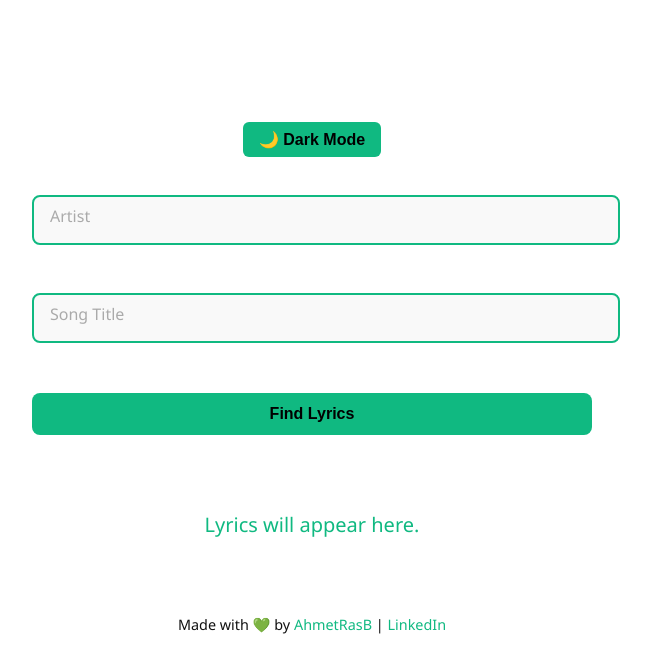
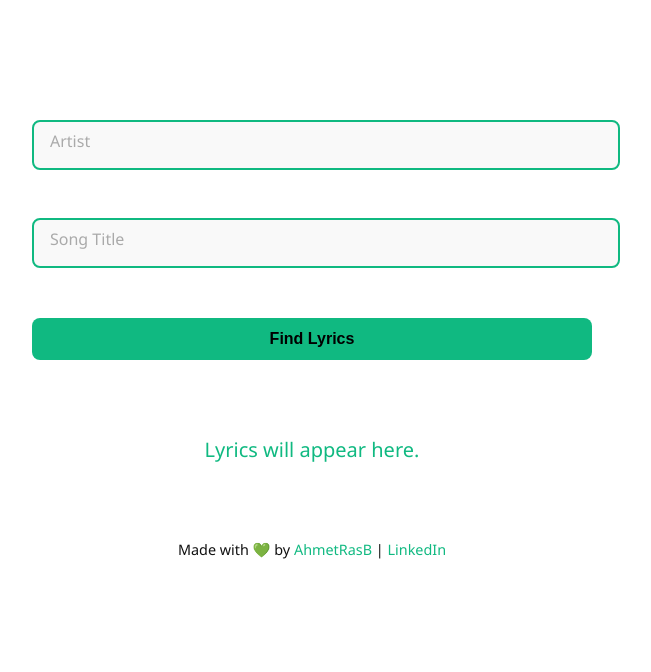
Before and after one commit to AhmetRasB/lyrics-finder, a React (Create React App) app: page / in a window 1280 px wide. Shown: the top 672 px of the page, without its empty margins (328-979 px from the left). Built offline with nearby package versions, Linux system fonts and the light colour scheme.

Commit message:
Not found and basic title + favicon features added

```diff
--- a/public/index.html
+++ b/public/index.html
@@ -2,42 +2,14 @@
 <html lang="en">
   <head>
     <meta charset="utf-8" />
-    <link rel="icon" href="%PUBLIC_URL%/favicon.ico" />
+    <link rel="icon" href="%PUBLIC_URL%/music-icon.png" /> <!-- favicon -->
     <meta name="viewport" content="width=device-width, initial-scale=1" />
     <meta name="theme-color" content="#000000" />
-    <meta
-      name="description"
-      content="Web site created using create-react-app"
-    />
-    <link rel="apple-touch-icon" href="%PUBLIC_URL%/logo192.png" />
-    <!--
-      manifest.json provides metadata used when your web app is installed on a
-      user's mobile device or desktop. See https://developers.google.com/web/fundamentals/web-app-manifest/
-    -->
-    <link rel="manifest" href="%PUBLIC_URL%/manifest.json" />
-    <!--
-      Notice the use of %PUBLIC_URL% in the tags above.
-      It will be replaced with the URL of the `public` folder during the build.
-      Only files inside the `public` folder can be referenced from the HTML.
-
-      Unlike "/favicon.ico" or "favicon.ico", "%PUBLIC_URL%/favicon.ico" will
-      work correctly both with client-side routing and a non-root public URL.
-      Learn how to configure a non-root public URL by running `npm run build`.
-    -->
-    <title>React App</title>
+    <meta name="description" content="Find song lyrics easily with lyrics-finder!" />
+    <title>lyrics-finder</title>
   </head>
   <body>
     <noscript>You need to enable JavaScript to run this app.</noscript>
     <div id="root"></div>
-    <!--
-      This HTML file is a template.
-      If you open it directly in the browser, you will see an empty page.
-
-      You can add webfonts, meta tags, or analytics to this file.
-      The build step will place the bundled scripts into the <body> tag.
-
-      To begin the development, run `npm start` or `yarn start`.
-      To create a production bundle, use `npm run build` or `yarn build`.
-    -->
   </body>
 </html>
--- a/src/LyricsForm.css
+++ b/src/LyricsForm.css
@@ -135,3 +135,8 @@ body {
 .footer a:hover {
   text-decoration: underline;
 }
+.submit-btn:disabled {
+    background-color: #999;
+    cursor: not-allowed;
+    opacity: 0.6;
+  }
--- a/src/LyricsForm.js
+++ b/src/LyricsForm.js
@@ -1,27 +1,14 @@
-import React, { useState, useEffect } from 'react';
+import React, { useState } from 'react';
 import { useForm } from 'react-hook-form';
 import { ToastContainer, toast } from 'react-toastify';
 import 'react-toastify/dist/ReactToastify.css';
-import './LyricsForm.css'; // Aşağıdaki CSS dosyasını ayrı olarak oluştur
+import './LyricsForm.css';
 
 const LyricsForm = () => {
   const { register, handleSubmit, formState: { errors } } = useForm();
   const [lyrics, setLyrics] = useState('');
   const [loading, setLoading] = useState(false);
-  const [isDark, setIsDark] = useState(false);
-
-  useEffect(() => {
-    const prefersDark = window.matchMedia('(prefers-color-scheme: dark)').matches;
-    if (prefersDark) {
-      document.body.classList.add('dark');
-      setIsDark(true);
-    }
-  }, []);
-
-  const toggleTheme = () => {
-    document.body.classList.toggle('dark');
-    setIsDark(!isDark);
-  };
+  const [error, setError] = useState(false);
 
   const toastifyError = () => {
     toast.error('Lyrics not found!', {
@@ -35,6 +22,9 @@ const LyricsForm = () => {
   const onSubmit = async (data) => {
     const { artist, title } = data;
     setLoading(true);
+    setLyrics('');
+    setError(false);
+
     try {
       const res = await fetch(`https://api.lyrics.ovh/v1/${artist}/${title}`);
       const json = await res.json();
@@ -42,11 +32,12 @@ const LyricsForm = () => {
       if (json.lyrics) {
         setLyrics(json.lyrics);
       } else {
-        setLyrics('');
+        setError(true);
         toastifyError();
       }
     } catch (err) {
       console.error(err);
+      setError(true);
       toastifyError();
     }
     setLoading(false);
@@ -54,10 +45,6 @@ const LyricsForm = () => {
 
   return (
     <div className="container">
-      <button onClick={toggleTheme} className="theme-toggle">
-        {isDark ? '☀️ Light Mode' : '🌙 Dark Mode'}
-      </button>
-
       <form onSubmit={handleSubmit(onSubmit)} className="form">
         <div className="input-group floating">
           <input
@@ -87,7 +74,15 @@ const LyricsForm = () => {
       </form>
 
       <div className="lyrics-container">
-        {lyrics ? <pre>{lyrics}</pre> : 'Lyrics will appear here.'}
+        {loading ? (
+          <span>Loading...</span>
+        ) : error ? (
+          <span style={{ color: 'red' }}>Lyrics not found.</span>
+        ) : lyrics ? (
+          <pre>{lyrics}</pre>
+        ) : (
+          'Lyrics will appear here.'
+        )}
       </div>
 
       <ToastContainer
```
Also changed, not shown: public/music-icon.png (added).
